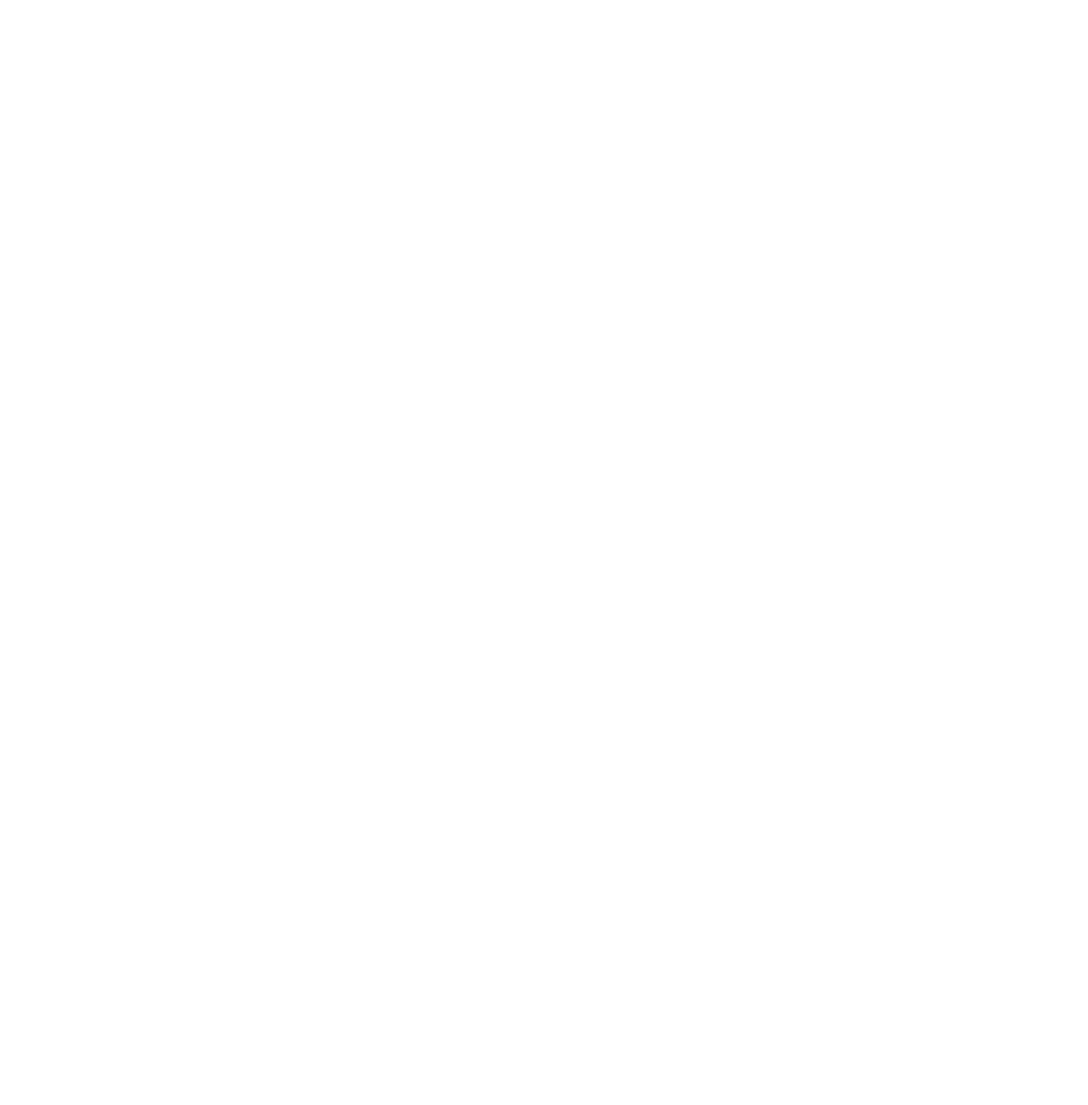
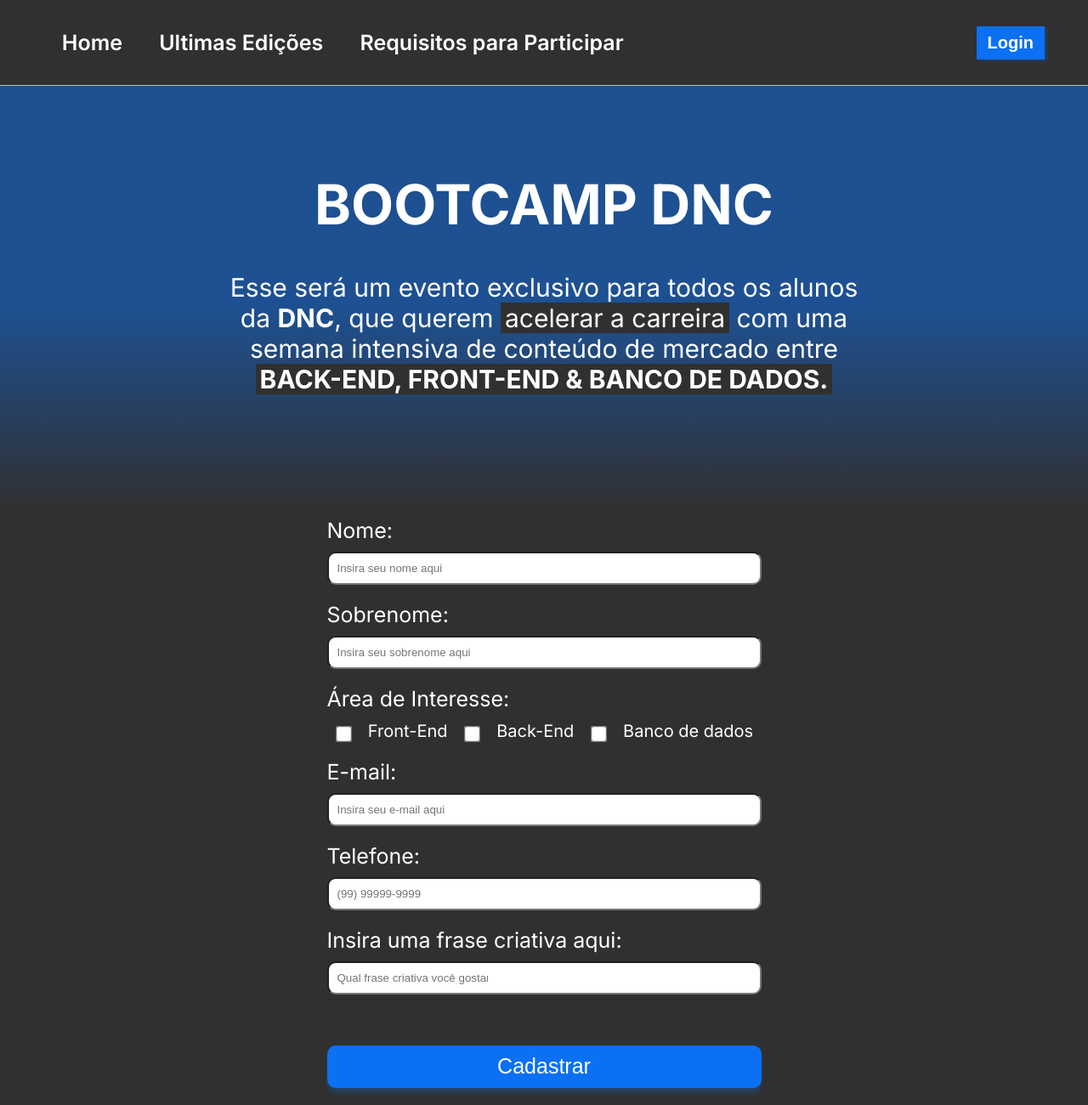
Before and after one commit to lucasfonsecat/bootcamp-dnc, a plain HTML site: page index.html in a window 1280 px wide. Shown: the whole page at 85% size. Before the commit the page ends 800 px from the top, so only its background shows below. Drawn offline with Linux system fonts and the light colour scheme.

Commit message:
Adicionando estilo ao formulario

```diff
--- a/index.html
+++ b/index.html
@@ -4,8 +4,80 @@
     <meta charset="UTF-8">
     <meta name="viewport" content="width=device-width, initial-scale=1.0">
     <title>Bootcamp DNC</title>
+    <link rel="stylesheet" href="style.css">
+    <link rel="preconnect" href="https://fonts.googleapis.com">
+    <link rel="preconnect" href="https://fonts.gstatic.com" crossorigin>
+    <link href="https://fonts.googleapis.com/css2?family=Inter:wght@100..900&display=swap" rel="stylesheet">
 </head>
 <body>
 
+    <!--1º QUADRANT / NAVIGATION BAR-->
+    <nav id="navBar">
+        <div>
+            <a href="">Home</a>
+            <a href="">Ultimas Edições</a>
+            <a href="">Requisitos para Participar</a>
+        </div>
+        <button type="submit">Login</button>
+    </nav>
+
+    <!--2º QUADRANT / TEXT E FORM-->
+
+    <section id="formSection"  style="height:1000px">
+        <header>
+            <h1>BOOTCAMP DNC</h1>
+            <h2>Esse será um evento exclusivo para todos os alunos<br>
+                da <b>DNC</b>, que querem <span class="blackEmphasis">acelerar a carreira</span> com uma<br>
+                semana intensiva de conteúdo de mercado entre<br>
+                <span class="blackEmphasis"><b>BACK-END, FRONT-END & BANCO DE DADOS.</b></span></h2>
+        </header>
+        <form>
+            <div class="form-group">
+                <label>Nome:</label><br>
+                <input type="text" placeholder="Insira seu nome aqui" required>
+            </div>
+
+            <div class="form-group">
+                <label>Sobrenome:</label><br>
+                <input type="text" placeholder="Insira seu sobrenome aqui" required>
+            </div>
+
+            <div class="form-group">
+                <label> Área de Interesse:</label>
+                <div class="checkbox">
+                    <input type="checkbox">
+                    <label>Front-End</label>
+
+                    <input type="checkbox">
+                    <label>Back-End</label>
+
+                    <input type="checkbox">
+                    <label>Banco de dados</label>
+
+                </div>
+
+            </div>
+
+            <div class="form-group">
+                <label>E-mail:</label><br>
+                <input type="email" placeholder="Insira seu e-mail aqui" required>
+            </div>
+
+            <div class="form-group">
+                <label>Telefone:</label><br>
+                <input type="phone" placeholder="(99) 99999-9999" required>
+            </div>
+
+            <div class="form-group">
+                <label>Insira uma frase criativa aqui:</label><br>
+                <input type="text" placeholder="Qual frase criativa você gostaria de falar?" required>
+            </div>
+
+            <button type="submit">Cadastrar</button>
+        </form>
+
+    </section>
+
+
 </body>
 </html>
--- /dev/null
+++ b/style.css
@@ -0,0 +1,126 @@
+:root{
+    --azul-dnc: #0C70F2;
+    --preto-dnc: #303030;
+    --cinza-hover: #C9C9C9;
+    --fonte-padrao: 'inter';
+}
+
+body{
+    margin: 0px;
+    padding: 0px;
+    font-family: inter;
+    background: linear-gradient(180deg , rgba(12, 112, 242, 0.5) 30%, rgba(1, 1, 2, 0) 50%) #303030;
+    background-repeat: no-repeat;
+}
+
+    /* 1º QUADRANT / NAVIGATION BAR */
+#navBar{
+    background-color: var(--preto-dnc);
+    width: 100%;
+    height: 100px;
+    display: flex;
+    justify-content: space-between;
+    align-items: center;
+    border-bottom: 1px solid #bababa;
+}
+    #navBar div{
+        display: flex;
+        width: 55%;
+        justify-content: space-around;
+        margin-left: 4%;
+    }
+        #navBar div a{
+            color: white;
+            text-decoration: none;
+            font-size: 25px;
+            font-weight: 600;
+        }
+        #navBar div a:hover{
+            color: #cccccc;
+        }
+    #navBar button{
+        background-color: #0C70F2;
+        color: white;
+        border: none;
+        margin-right: 4%;
+        padding: 0% 0% 0% 0%;
+        height: 39px;
+        width: 80px;
+        font-size: 20px;
+        font-weight: 600;
+        box-shadow: 3px 2px 4px 0px #0C70F240;
+        cursor: pointer;
+    }
+    #navBar button:hover{
+        background-color: rgb(42, 102, 102);
+    }
+
+
+    /* 2º QUADRANT / TEXT E FORM */
+#formSection{
+    color: white;
+    text-align: center;
+}
+    #formSection header{
+        margin-top: 100px;
+    }
+        #formSection header h1{
+        font-size: 65px;
+        margin-bottom: 40px
+        }
+        #formSection header h2{
+        font-size: 30px;
+        font-weight: 400;
+        }
+            .blackEmphasis{
+                background-color: #303030;
+                padding: 0px 5px 0px 5px;
+            }
+
+    form{
+        display: inline-block;
+        text-align: justify;
+        margin-top: 100px;
+    }
+
+    .form-group{
+        margin: 20px 0px 20px 0px;
+    }
+
+    form div label{
+        font-size: 25px;
+    }
+
+    form div input{
+        margin-top: 10px;
+        padding: 10px 320px 10px 10px;
+        border-radius: 10px;
+    }
+
+    .checkbox{
+        margin: 10px 0px 20px 0px;
+        display: flex;
+        justify-content: space-around;
+        align-items: center;
+    }
+
+    .checkbox label{
+        font-size: 20px;
+    }
+
+    input[type=checkbox]{
+        transform: scale(1.5);
+    }
+
+    form button{
+        margin: 40px 0px 60px 0px;
+        width: 100%;
+        height: 50px;
+        background-color: var(--azul-dnc);
+        color: white;
+        font-size: 25px;
+        border: none;
+        border-radius: 10px;
+        box-shadow: 0px 6px 4px rgba(12, 112, 242, 0.25);
+        cursor: pointer;
+    }
```
